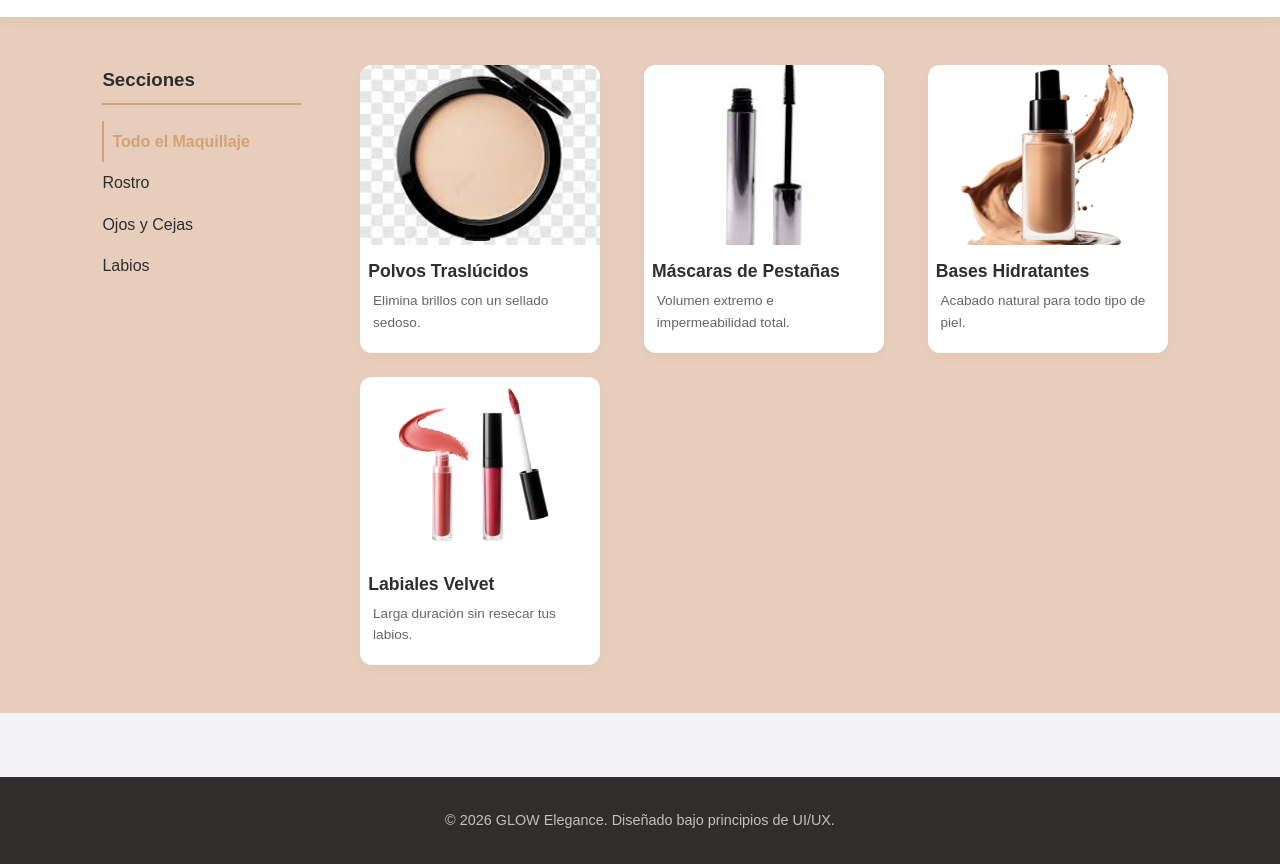
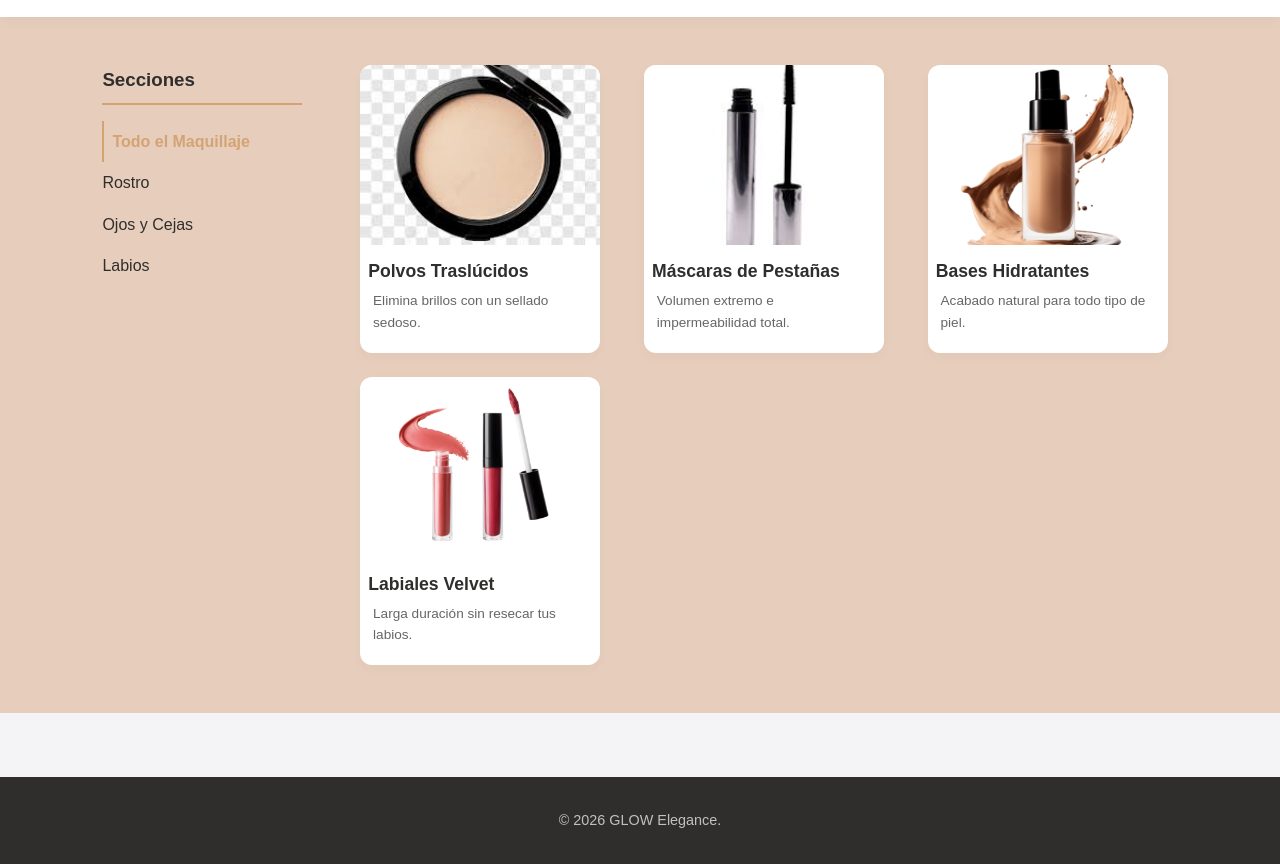
Before and after one commit to derianaantonella11/Pagina-Web-Mundo-Maquillaje-, a plain HTML site: page categorias.html in a window 1280 px wide. Shown: the part 73-937 px from the top of the page. Drawn offline with Linux system fonts and the light colour scheme.

Commit message:
Modificando Productos

```diff
--- a/categorias.html
+++ b/categorias.html
@@ -61,7 +61,7 @@
     </main>
 
     <footer class="main-footer">
-        <p>&copy; 2026 GLOW Elegance. Diseñado bajo principios de UI/UX.</p>
+        <p>&copy; 2026 GLOW Elegance.</p>
     </footer>
 
     <script>
```
Also changed, not shown: tutoriales/looknoche.html (+1 -1 lines), tutoriales/skincare.html (+1 -1 lines).
